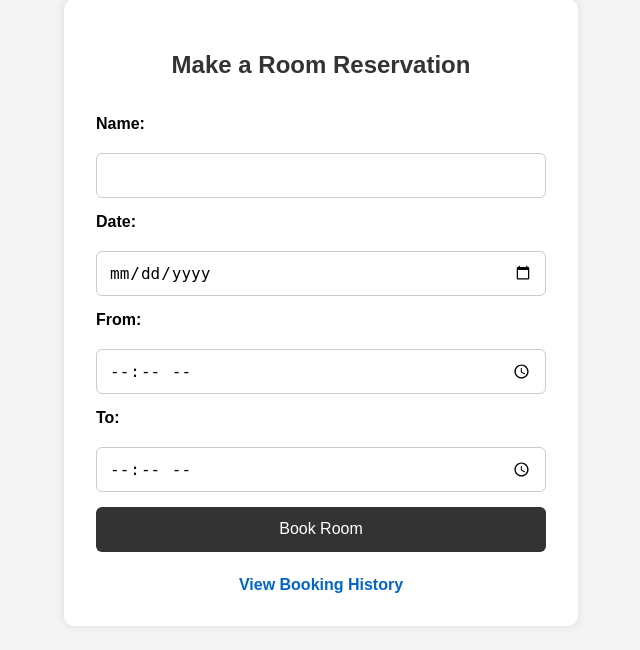
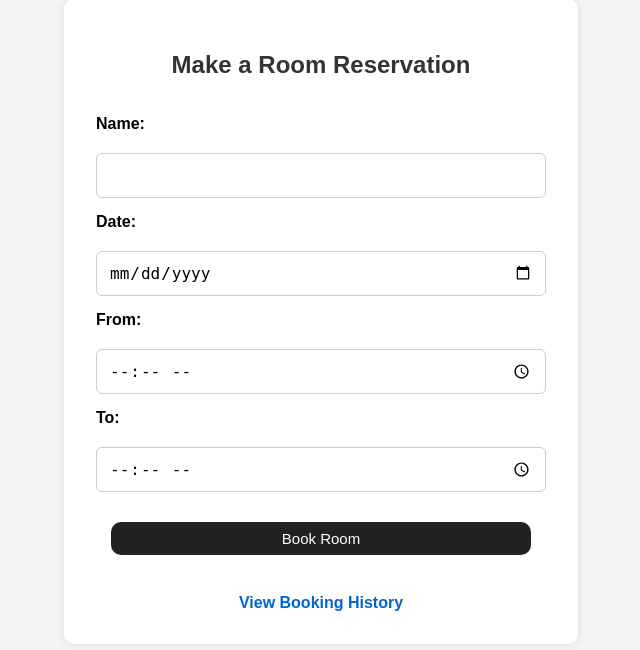
Before and after one commit to Dhanush9358/fastapi-project, a FastAPI app: page /book in a window 1280 px wide. Shown: the part 33-683 px from the top of the page, without its empty margins (319-959 px from the left). Run offline with FastAPI, Linux system fonts and the light colour scheme.

Commit message:
update style

```diff
--- a/static/style.css
+++ b/static/style.css
@@ -62,19 +62,21 @@ button:focus {
 /* Buttons */
 button,
 .btn {
-  height: 45px;
-  font-size: 16px;
-  background-color: #333;
+  display: inline-block;
+  margin: 1em;
+  padding: 8px 20px;
+  background-color: #222;
   color: white;
+  text-decoration: none;
+  border-radius: 10px;
+  font-size: 15px;
+  font-weight: normal;
   border: none;
-  border-radius: 6px;
   cursor: pointer;
-  transition: background-color 0.2s ease;
-  padding: 0 20px;
-  text-decoration: none;
-  display: inline-block;
-  text-align: center;
+  transition: background-color 0.3s ease;
 }
+
+
 
 button:hover,
 .btn:hover {
@@ -93,9 +95,6 @@ button:hover,
   z-index: 999;
 }
 
-/* .logout-link:hover {
-  background-color: #d32f2f;
-} */
 
 /* Generic Link */
 a,
```
